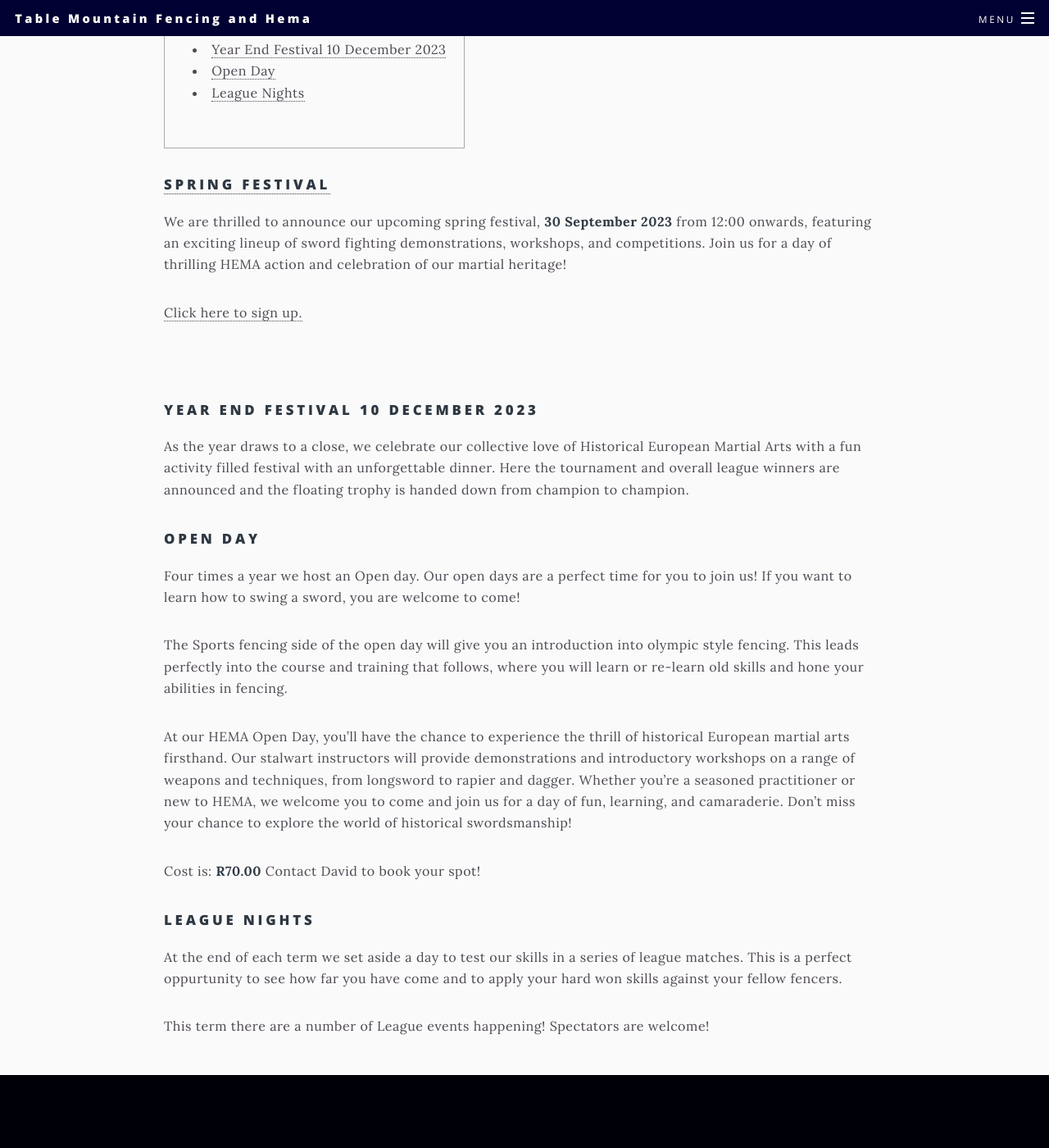
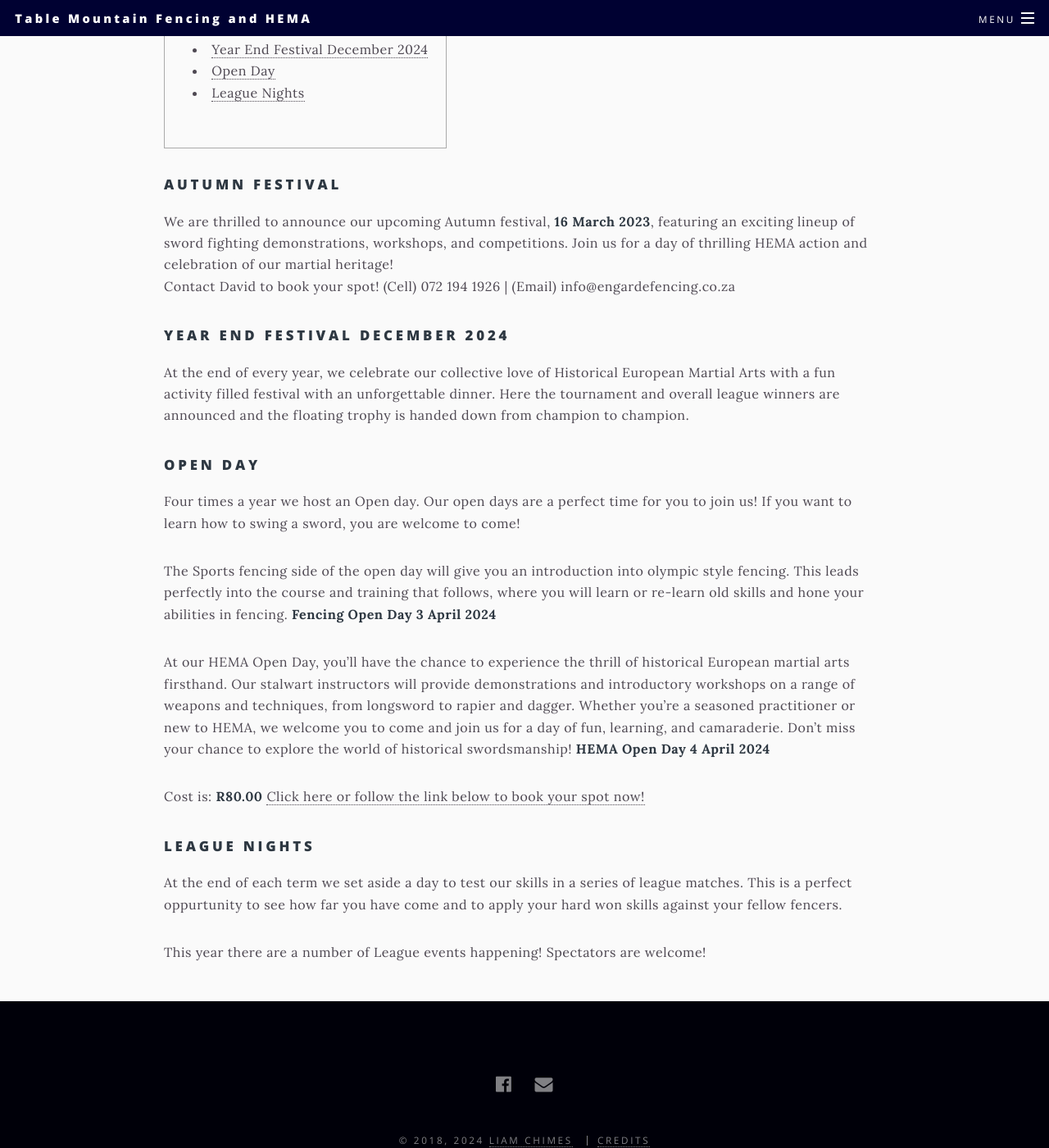
Before and after one commit to table-mountain-hema/table-mountain-hema.github.io, a Jekyll site: the page built from _pages/events.md, in a window 1280 px wide and 1400 px high, scrolled down 483 px. Shown: the whole window at 82% size. Built offline with Jekyll 4.4.1, drawn with Linux system fonts in a browser that asks for light colours.

Commit message:
updated to 2024

```diff
--- a/_config.yml
+++ b/_config.yml
@@ -1,9 +1,9 @@
 # Site settings
-title: Table Mountain Fencing and Hema
-description: Combining the traditions of Sports Fencing and Historical fencing into a holistic whole
+title: Table Mountain Fencing and HEMA
+description: Blade mastery for the modern age
 owner:
-  name: Peter van Onselen
-  url: "https://twitter.com/vanonselenpd" # your URL
+  name: Liam Chimes
+  url: "https://pure-awesome.itch.io/"
 first_published: 2018
 url: "http://tablemountainhema.co.za" # the base hostname & protocol for this site
 baseurl: "" # the subpath of your site, e.g. /blog
--- a/_pages/events.md
+++ b/_pages/events.md
@@ -3,8 +3,8 @@ key: 2
 title: Upcoming Events
 permalink: /events
 layout: page
-excerpt: We have a number of events through out the year. All are welcome to join us on our Open Days to get a taste and sense of what we do. Please contact us to book your place in the Open day session!
-highlight: Our next event is our Year End Festival, 9 December 2023. Please contact David to book your spot!
+excerpt: We have a number of events through out the year. All are welcome to join us on our Open Days to get a taste and sense of what we do. A form and further information is available if you click here.
+highlight: Our next event is our Autumn Festival, 16 March 2024. Please contact David to book your spot!
 image: events.jpg
 background-image: fencing_banner.jpg
 ---
@@ -14,29 +14,30 @@ background-image: fencing_banner.jpg
 * Do not remove this line (it will not be displayed)
 {:toc}
 
-### [Spring Festival](https://docs.google.com/forms/d/e/1FAIpQLSfFvcVPeN--wE0M9nI4CBznVBJNNM6WT6iHnult2fzljXxMXA/viewform)
-We are thrilled to announce our upcoming spring festival, **30 September 2023** from 12:00 onwards, featuring an exciting lineup of sword fighting demonstrations, workshops, and competitions. Join us for a day of thrilling HEMA action and celebration of our martial heritage!
-
-[Click here to sign up.](https://docs.google.com/forms/d/e/1FAIpQLSfFvcVPeN--wE0M9nI4CBznVBJNNM6WT6iHnult2fzljXxMXA/viewform)
-
+### Autumn Festival
+We are thrilled to announce our upcoming Autumn festival, **16 March 2023**, featuring an exciting lineup of sword fighting demonstrations, workshops, and competitions. Join us for a day of thrilling HEMA action and celebration of our martial heritage!
+Contact David to book your spot!
+(Cell) 072 194 1926 | (Email) info@engardefencing.co.za
 <br/>
 
 
-### Year End Festival 10 December 2023
-As the year draws to a close, we celebrate our collective love of Historical European Martial Arts with a fun activity filled festival with an unforgettable dinner. Here the tournament and overall league winners are announced and the floating trophy is handed down from champion to champion.
+### Year End Festival December 2024
+At the end of every year, we celebrate our collective love of Historical European Martial Arts with a fun activity filled festival with an unforgettable dinner. Here the tournament and overall league winners are announced and the floating trophy is handed down from champion to champion.
 
 ### Open Day
 Four times a year we host an Open day. Our open days are a perfect time for you to join us! If you want to learn how to swing a sword, you are welcome to come!
 
 The Sports fencing side of the open day will give you an introduction into olympic style fencing. This leads perfectly into the course and training that follows, where you will learn or re-learn old skills and hone your abilities in fencing.
+**Fencing Open Day 3 April 2024**
 
 At our HEMA Open Day, you'll have the chance to experience the thrill of historical European martial arts firsthand. Our stalwart instructors will provide demonstrations and introductory workshops on a range of weapons and techniques, from longsword to rapier and dagger. Whether you're a seasoned practitioner or new to HEMA, we welcome you to come and join us for a day of fun, learning, and camaraderie. Don't miss your chance to explore the world of historical swordsmanship!
+**HEMA Open Day 4 April 2024**
 
-Cost is: **R70.00**
-Contact David to book your spot!
+Cost is: **R80.00**
+[Click here or follow the link below to book your spot now!](https://forms.gle/CgXGkDR4cLUBReKs7)
 
 ### League Nights
 
 At the end of each term we set aside a day to test our skills in a series of league matches. This is a perfect oppurtunity to see how far you have come and to apply your hard won skills against your fellow fencers.
 
-This term there are a number of League events happening! Spectators are welcome!
+This year there are a number of League events happening! Spectators are welcome!
```
Also changed, not shown: _pages/class.md (+4 -8 lines).
